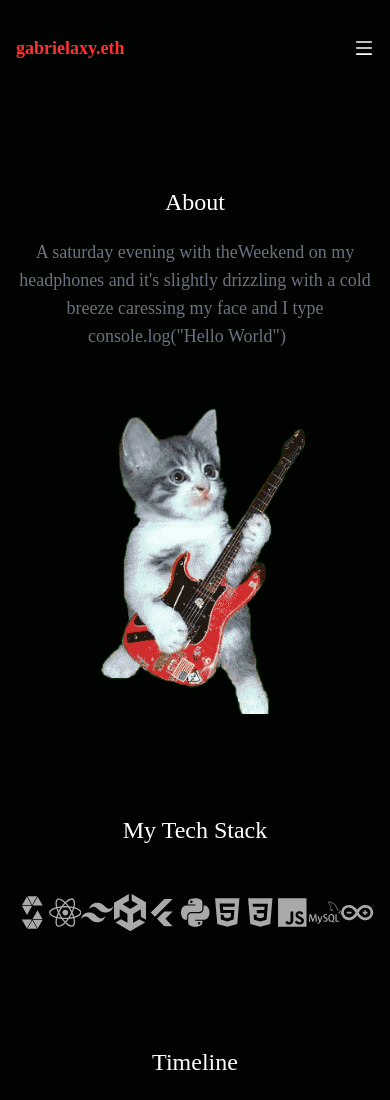
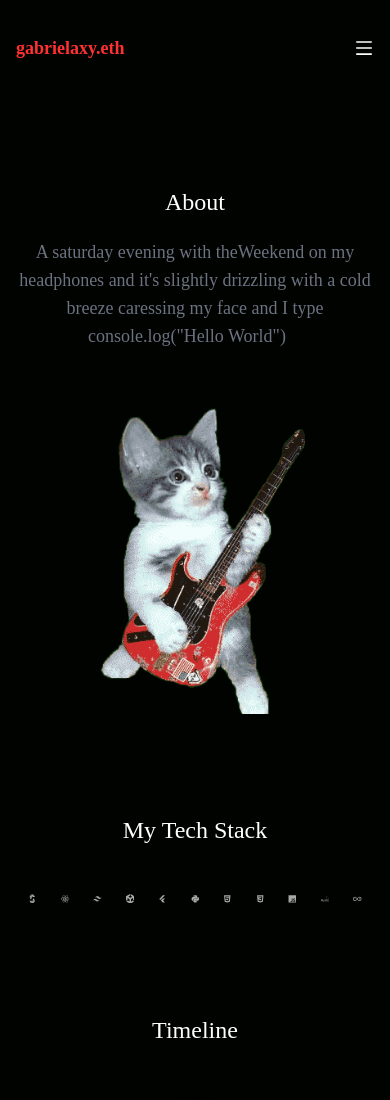
Before and after one commit to gabrielantonyxaviour/portfolio, a React (Create React App) app: page /about in a window 390 px wide. Shown: the top 1100 px of the page. Built offline with nearby package versions, Linux system fonts and the light colour scheme; no server answers.

Commit message:
About responsive tech stack

```diff
--- a/src/pages/About.jsx
+++ b/src/pages/About.jsx
@@ -181,13 +181,13 @@ const About = () => {
           <div className="flex justify-between ">
             {
               <TechStack
-                className="fill-[#A9A9A9] hover:fill-red-600"
+                className="fill-[#A9A9A9] hover:fill-red-600 mx-3"
                 width={50}
               />
             }
           </div>
         </div>
-        <div className="my-8">
+        <div className="my-0 lg:my-8">
           <div className=" text-center">
             <h1 className="text-2xl select-custom-about-title mb-[50px]">
               Timeline
```
